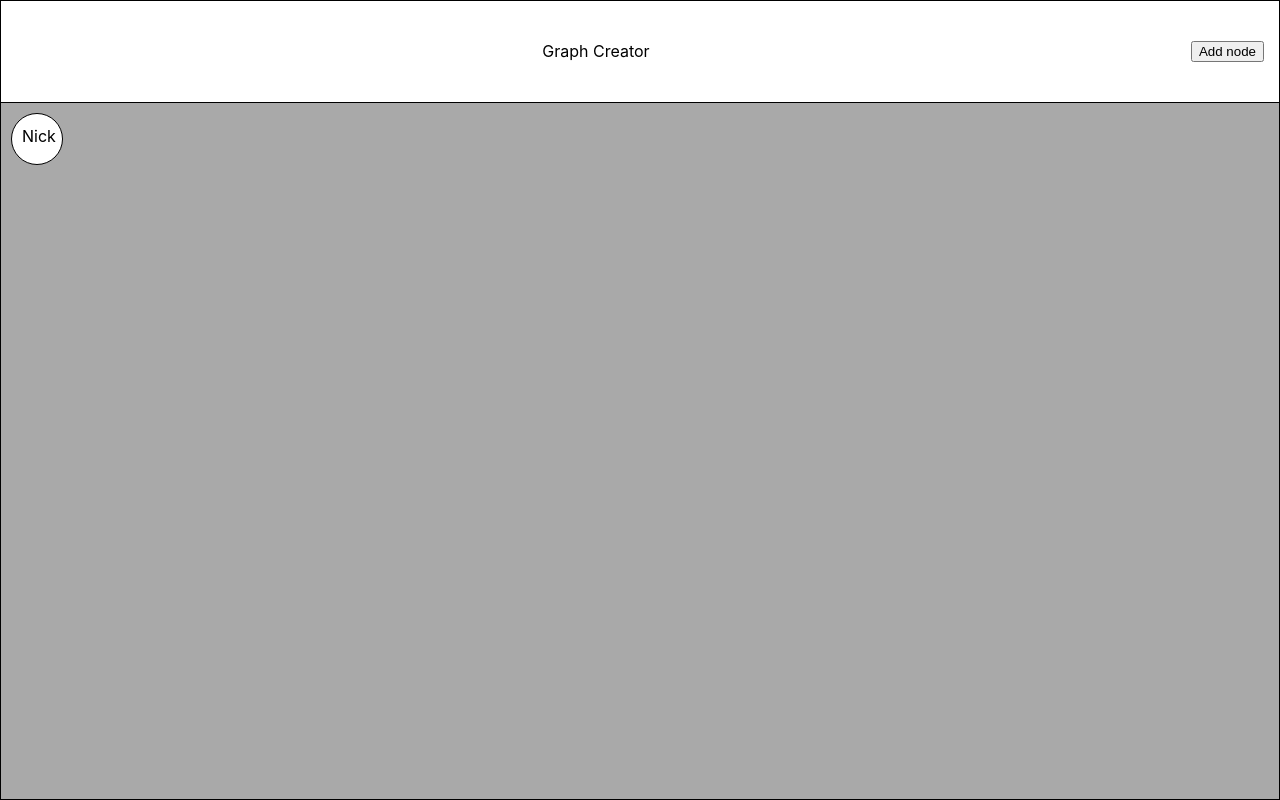
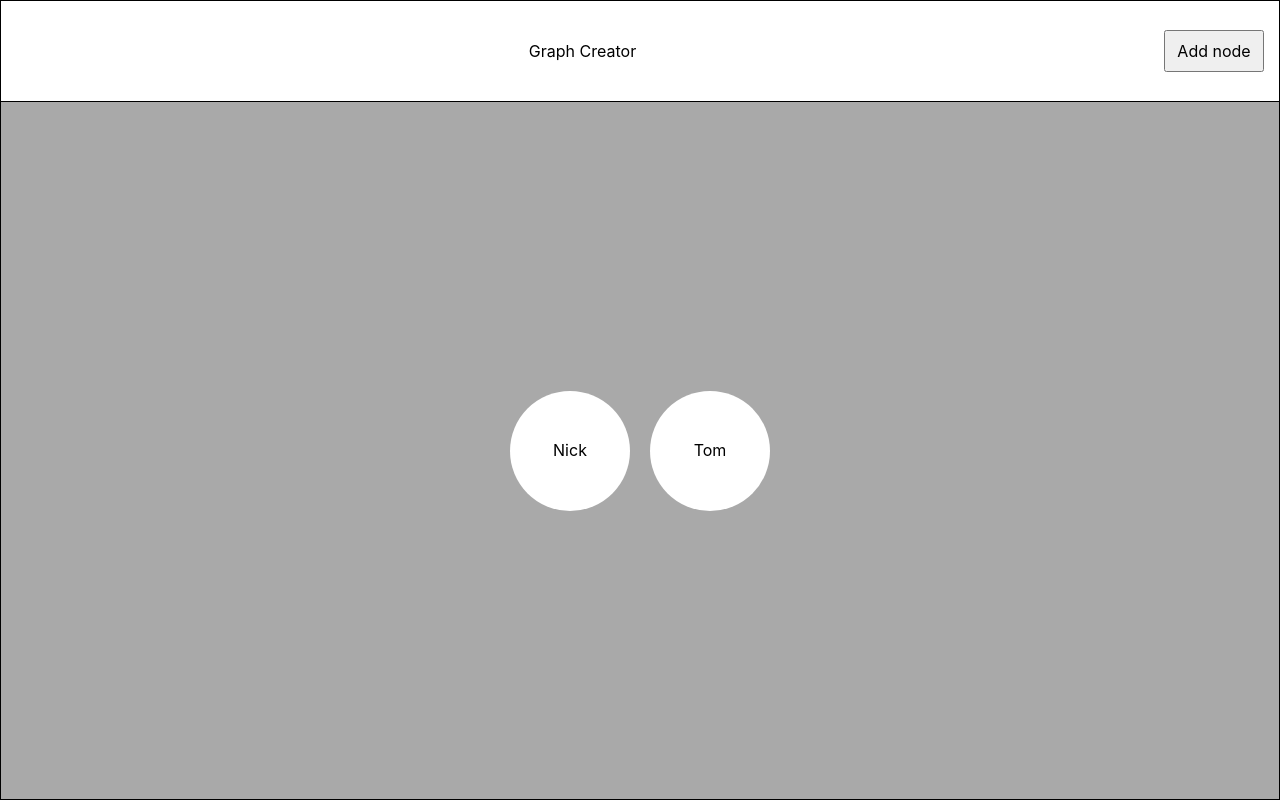
Before and after one commit to MaksymBohdan/graph-editor, a React (Create React App) app: page / in a window 1280 px wide. Built offline with nearby package versions, Linux system fonts and the light colour scheme.

Commit message:
graph manage

```diff
--- a/package.json
+++ b/package.json
@@ -8,6 +8,7 @@
     "@testing-library/user-event": "^7.1.2",
     "react": "^16.13.1",
     "react-dom": "^16.13.1",
+    "react-hook-form": "^5.7.0",
     "react-scripts": "3.4.1",
     "styled-components": "^5.1.0"
   },
--- a/src/components/GraphCreate.js
+++ b/src/components/GraphCreate.js
@@ -1,33 +1,83 @@
-import React, { useContext, useState } from 'react';
+import React, { useContext, useEffect } from 'react';
 import styled from 'styled-components';
+import { useForm } from 'react-hook-form';
 import { GraphListContext } from '../context/graphListContext';
 
 const GraphCreate = () => {
-  const { saveNewGraph } = useContext(GraphListContext);
-  const [graphName, setGraphName] = useState('');
+  const { saveNewGraph, currentGraph, editGraph, graphs } = useContext(
+    GraphListContext
+  );
+  const { register, handleSubmit, reset, setValue } = useForm();
+  const isEditable = currentGraph.id;
 
-  const onSave = () => {
-    saveNewGraph(graphName);
-    setGraphName('');
+  const onSubmit = (data) => {
+    if (isEditable) {
+      editGraph(currentGraph.id, data);
+      return;
+    } else {
+      saveNewGraph(data);
+    }
+
+    reset();
   };
 
+  useEffect(() => {
+    setValue([{ name: currentGraph.name }, { edge: currentGraph.edge }]);
+  }, [isEditable]);
+
   return (
-    <CreateGraphCmp>
-      New GRAPH
-      <input
-        type="text"
-        name="newGraph"
-        onChange={(e) => setGraphName(e.target.value)}
-        value={graphName}
-      />
-      <button onClick={onSave}>Save</button>
-    </CreateGraphCmp>
+    <form onSubmit={handleSubmit(onSubmit)}>
+      <Title>Manage</Title>
+      <Input name="name" placeholder="Name" ref={register} type="text" />
+      <Select name="edge" placeholder="Edges" ref={register}>
+        <option value="" disabled>
+          Connect graph...
+        </option>
+        {graphs
+          .filter(
+            (graph) =>
+              graph.id !== currentGraph.id &&
+              !graph.edge.includes(currentGraph.id)
+          )
+          .map((graph) => (
+            <option key={graph.id} value={graph.id}>
+              {graph.name}
+            </option>
+          ))}
+      </Select>
+      <Button type="submit">{isEditable ? 'Edit' : 'Save'} </Button>
+      <Button type="reset" onClick={reset}>
+        Clear
+      </Button>
+    </form>
   );
 };
 
-const CreateGraphCmp = styled.div`
-  display: flex;
-  flex-direction: column;
+const Title = styled.p`
+  padding: 0;
+  margin: 0;
+  margin-bottom: 10px;
+  text-align: center;
+`;
+
+const Input = styled.input`
+  display: block;
+  margin: auto;
+  width: 200px;
+  margin-bottom: 10px;
+`;
+
+const Select = styled.select`
+  display: block;
+  margin: auto;
+  width: 200px;
+  margin-bottom: 10px;
+`;
+
+const Button = styled.button`
+  display: block;
+  margin: auto;
+  width: 200px;
 `;
 
 export default GraphCreate;
--- a/src/components/GraphList.js
+++ b/src/components/GraphList.js
@@ -3,12 +3,30 @@ import styled from 'styled-components';
 import { GraphListContext } from '../context/graphListContext';
 
 const GraphList = () => {
-  const { graphs } = useContext(GraphListContext);
+  const {
+    graphs,
+    handleCurrentGraph,
+    resetCurrentGraph,
+    currentGraph,
+  } = useContext(GraphListContext);
+
+  const getCurrentGraph = (e) => {
+    const id = e.target.dataset.id;
+
+    if (id) {
+      handleCurrentGraph(+id);
+      return;
+    }
+
+    resetCurrentGraph();
+  };
 
   return (
-    <GraphListStyled>
-      {graphs.map(({ name }) => (
-        <GraphItem key={name}>{name}</GraphItem>
+    <GraphListStyled onClick={getCurrentGraph}>
+      {graphs.map(({ name, id }) => (
+        <GraphItem key={id} data-id={id} isCurrent={id === currentGraph.id}>
+          {name.length > 10 ? name.substring(1, 10) + '...' : name}
+        </GraphItem>
       ))}
     </GraphListStyled>
   );
@@ -16,23 +34,29 @@ const GraphList = () => {
 
 const GraphListStyled = styled.ul`
   width: 100%;
-  background-color: darkgray;
   padding: 0;
   margin: 0;
+  display: flex;
+  justify-content: center;
+  align-items: center;
   list-style: none;
-  display: flex;
-  flex-grow: 0;
+  background-color: darkgray;
+  flex-wrap: wrap;
+  flex: 0, 0, 1;
 `;
 
 const GraphItem = styled.li`
-  width: 30px;
-  height: 30px;
+  min-width: 100px;
+  min-height: 100px;
+  margin: 10px;
   padding: 10px;
+  display: flex;
+  justify-content: center;
+  align-items: center;
+  background: white;
   border-radius: 50%;
-  border: 1px solid black;
-  margin: 10px;
-  line-height: 24px;
-  background: white;
+  cursor: pointer;
+  outline: ${({ isCurrent }) => (isCurrent ? '1px solid red' : 'none')};
 `;
 
 export default GraphList;
--- a/src/components/Layout.js
+++ b/src/components/Layout.js
@@ -37,14 +37,17 @@ const Wrapper = styled.div`
 `;
 
 const Header = styled.div`
-  padding: 40px 0;
+  min-height: 100px;
   border-bottom: 1px solid black;
   display: flex;
   justify-content: space-between;
+  align-items: center;
 `;
 
 const AddButton = styled.button`
   margin-right: 15px;
+  padding: 10px;
+  width: 100px;
 `;
 
 const Main = styled.div`
--- a/src/context/graphListContext.js
+++ b/src/context/graphListContext.js
@@ -1,19 +1,45 @@
 import React, { createContext, useState } from 'react';
 
-const defaultGraph = {
-  name: 'Nick',
-  edges: '',
-  id: 1,
-};
+const defaultGraph = [
+  {
+    name: 'Nick',
+    edge: [],
+    id: 1,
+  },
+  {
+    name: 'Tom',
+    edge: [1],
+    id: 2,
+  },
+];
 
 const GraphListContext = createContext();
 
 const GraphListProvider = ({ children }) => {
-  const [graphs, setGraph] = useState([defaultGraph]);
+  const [graphs, setGraph] = useState(defaultGraph);
+  const [currentGraph, setCurrentGraph] = useState({});
 
-  const saveNewGraph = (name) => {
-    const newGraph = { id: graphs.length + 1, name, edges: '' };
+  const saveNewGraph = (data) => {
+    const newGraph = { id: graphs.length + 1, ...data };
     setGraph((prevGraph) => [...prevGraph, newGraph]);
+  };
+
+  const editGraph = (idGraph, data) => {
+    const editedGraphs = graphs.map((graph) =>
+      graph.id === idGraph ? { ...graph, ...data } : graph
+    );
+
+    setGraph(editedGraphs);
+  };
+
+  const handleCurrentGraph = (graphId) => {
+    const current = graphs.find(({ id }) => id === graphId);
+
+    setCurrentGraph(current);
+  };
+
+  const resetCurrentGraph = () => {
+    setCurrentGraph({});
   };
 
   return (
@@ -21,6 +47,10 @@ const GraphListProvider = ({ children }) => {
       value={{
         graphs,
         saveNewGraph,
+        handleCurrentGraph,
+        resetCurrentGraph,
+        currentGraph,
+        editGraph,
       }}
     >
       {children}
--- a/src/index.js
+++ b/src/index.js
@@ -3,6 +3,7 @@ import ReactDOM from 'react-dom';
 import { GraphListProvider } from './context/graphListContext';
 import App from './components/App';
 import './index.css';
+import './normalize.css';
 
 ReactDOM.render(
   <GraphListProvider>
```
Also changed, not shown: src/normalize.css (added), 1 other file (tests, documents, lock files or other folders).
